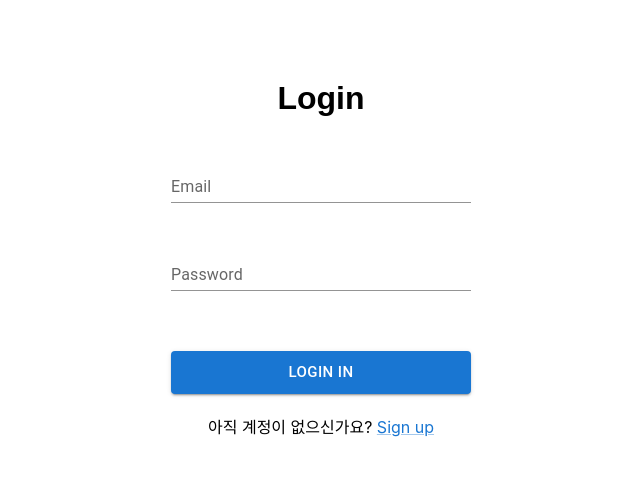
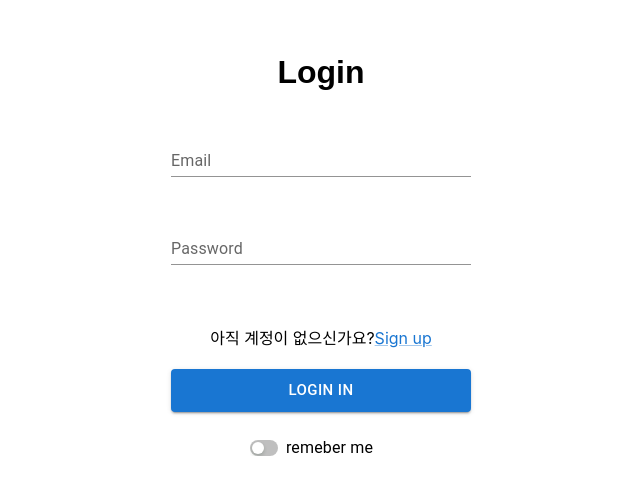
Before and after one commit to bbyuck/account-book-ui, a React (Create React App) app: page /login in a window 1280 px wide. Shown: the part 152-646 px from the top of the page, without its empty margins (319-959 px from the left). Built offline with nearby package versions, Linux system fonts and the light colour scheme; no server answers; a web font is replaced by a local one.

Commit message:
로그인 버튼 API 호출 / Login 페이지 자동로그인 버튼 추가

```diff
--- a/src/pages/Login.js
+++ b/src/pages/Login.js
@@ -1,11 +1,89 @@
-import { Button, Link, TextField } from "@mui/material";
+import {
+  Button,
+  FormControlLabel,
+  FormGroup,
+  Link,
+  Switch,
+  TextField,
+  styled,
+} from "@mui/material";
 import "pages/style/Login.css";
+import http from "api";
+import { useState } from "react";
+import { getByteLength } from "util/stringUtil";
+
+const AntSwitch = styled(Switch)(({ theme }) => ({
+  width: 28,
+  height: 16,
+  padding: 0,
+  display: "flex",
+  "&:active": {
+    "& .MuiSwitch-thumb": {
+      width: 15,
+    },
+    "& .MuiSwitch-switchBase.Mui-checked": {
+      transform: "translateX(9px)",
+    },
+  },
+  "& .MuiSwitch-switchBase": {
+    padding: 2,
+    "&.Mui-checked": {
+      transform: "translateX(12px)",
+      color: "#fff",
+      "& + .MuiSwitch-track": {
+        opacity: 1,
+        backgroundColor: theme.palette.mode === "dark" ? "#177ddc" : "#1890ff",
+      },
+    },
+  },
+  "& .MuiSwitch-thumb": {
+    boxShadow: "0 2px 4px 0 rgb(0 35 11 / 20%)",
+    width: 12,
+    height: 12,
+    borderRadius: 6,
+    transition: theme.transitions.create(["width"], {
+      duration: 200,
+    }),
+  },
+  "& .MuiSwitch-track": {
+    borderRadius: 16 / 2,
+    opacity: 1,
+    backgroundColor:
+      theme.palette.mode === "dark"
+        ? "rgba(255,255,255,.35)"
+        : "rgba(0,0,0,.25)",
+    boxSizing: "border-box",
+  },
+}));
 
 export default function Login() {
+  const [email, setEmail] = useState();
+  const [password, setPassword] = useState();
+  const [autoLogin, setAutoLogin] = useState(false);
+
   const toSignUp = () => {
     alert(
       "회원 가입 페이지는 준비중입니다. 계정 발급은 관리자에게 문의해주세요."
     );
+  };
+
+  const login = () => {
+    const params = {
+      email: email,
+      password: password,
+      autoLogin: autoLogin,
+    };
+
+    http
+      .post("/api/v1/authenticate", params)
+      .then((response) => {
+        console.log(response);
+      })
+      .catch((error) => {
+        console.log(error);
+      });
+
+    console.log(params);
   };
 
   return (
@@ -14,6 +92,7 @@ export default function Login() {
         <div className="poetsen-one-regular">
           <h1>Login</h1>
         </div>
+        <FormGroup>
           <div className="login-input-form">
             <div className="login-input-box">
               <TextField
@@ -22,6 +101,13 @@ export default function Login() {
                 id="standard-size-small"
                 size="small"
                 variant="standard"
+                onChange={(e) => {
+                  if (getByteLength(e.target.value) > 40) {
+                    e.target.value = email;
+                    return;
+                  }
+                  setEmail(e.target.value);
+                }}
               />
             </div>
             <div className="login-input-box">
@@ -31,20 +117,46 @@ export default function Login() {
                 type="password"
                 id="standard-size-normal"
                 variant="standard"
+                onChange={(e) => {
+                  if (getByteLength(e.target.value) > 20) {
+                    e.target.value = password;
+                    return;
+                  }
+                  setPassword(e.target.value);
+                }}
               />
             </div>
-          <div className="login-input-box login-input-button">
-            <Button fullWidth variant="contained" size={"large"}>
-              Login in
-            </Button>
-          </div>
+
             <div className="signup-prompt">
-            아직 계정이 없으신가요?{" "}
+              아직 계정이 없으신가요?
               <Link onTouchEnd={toSignUp} className={"anchor-button"}>
                 Sign up
               </Link>
             </div>
+            <div className="login-input-box login-input-button">
+              <Button
+                fullWidth
+                variant="contained"
+                size={"large"}
+                onTouchEnd={login}
+              >
+                Login in
+              </Button>
             </div>
+            <div style={{ textAlign: "left" }}>
+              <FormControlLabel
+                control={
+                  <AntSwitch
+                    checked={autoLogin}
+                    onChange={(e) => setAutoLogin(e.target.checked)}
+                    sx={{ m: 1 }}
+                  />
+                }
+                label="remeber me"
+              />
+            </div>
+          </div>
+        </FormGroup>
       </div>
     </div>
   );
--- a/src/pages/style/Login.css
+++ b/src/pages/style/Login.css
@@ -32,7 +32,7 @@
   margin-bottom: 20px;
   margin-top: 20px;
 }
-.login-input-form .login-input-button {
+.login-input-form .signup-prompt {
   margin-top: 40px;
 }
 
--- /dev/null
+++ b/src/util/stringUtil.js
@@ -0,0 +1,5 @@
+export const getByteLength = (str) => {
+  const encoder = new TextEncoder();
+  const byteArray = encoder.encode(str);
+  return byteArray.length;
+};
```
Lines whose indentation alone changed are shown as unchanged.
